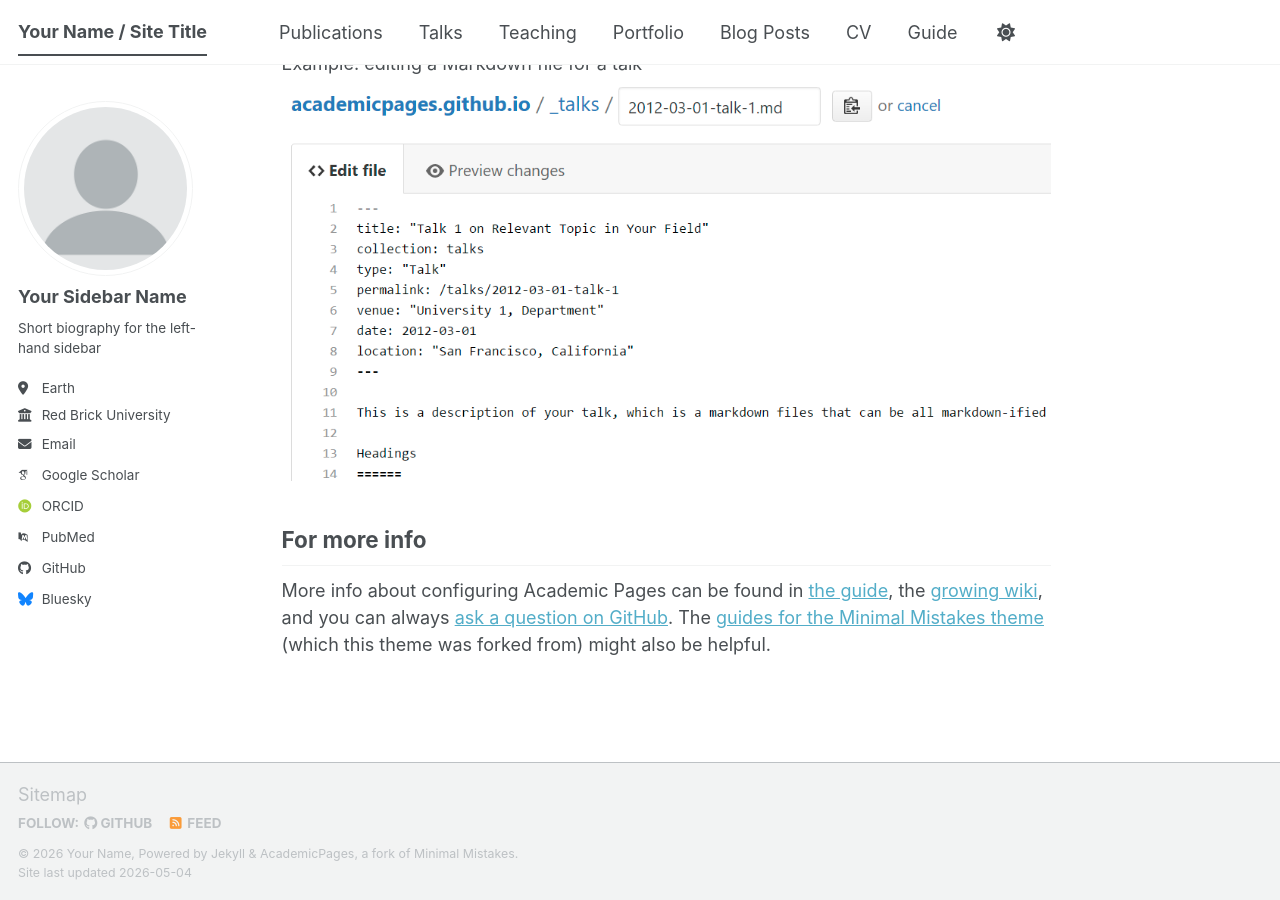
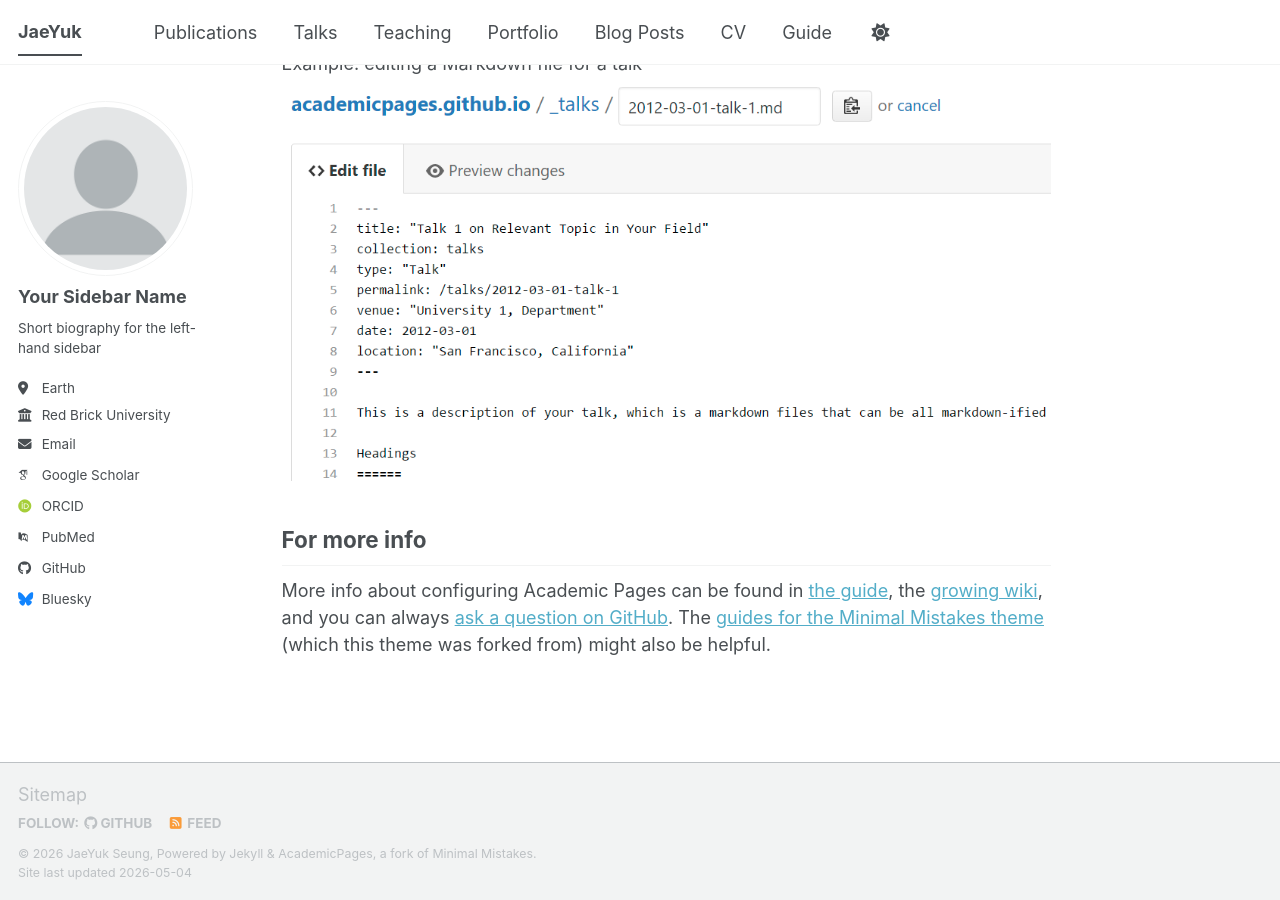
Before and after one commit to JaeWook-S/JaeWook-S.github.io, a Jekyll site: the page built from _pages/about.md, in a window 1280 px wide and 900 px high, scrolled down 2720 px. Built offline with Jekyll 4.4.1, drawn with Linux system fonts in a browser that asks for light colours; some web fonts are replaced; a script bundle is joined from its source files by our own code; library files that are not in the unit come from our copies.

Commit message:
new template

```diff
--- a/_config.yml
+++ b/_config.yml
@@ -9,14 +9,14 @@
 # Basic Site Settings
 locale                   : "en-US"
 site_theme               : "default" # The available themes options are "default", "air", "sunrise", "mint", "dirt" and "contrast"
-title                    : "Your Name / Site Title"
+title                    : "JaeYuk"
 title_separator          : "-"
-name                     : &name "Your Name"
+name                     : &name "JaeYuk Seung"
 description              : &description "Your Name's academic portfolio"   # Update this with a general description of your site, this is the default if not overridden by a page
-url                      : https://academicpages.github.io # The base hostname & protocol for your site e.g. "https://[your GitHub username].github.io",
+url                      : https://JaeWook-S.github.io # The base hostname & protocol for your site e.g. "https://[your GitHub username].github.io",
                                                            # or if you already have some other page hosted on Github then use "https://[your GitHub username].github.io/[Your Repo Name]"
 baseurl                  : "" # the subpath of your site, e.g. "/blog"
-repository               : "academicpages/academicpages.github.io"
+repository               : "JaeWook-S/JaeWook-S.github.io"
 
 # Site Author - The following control what appear as part of the author content on the side bar.
 #               If a field is blank the icon and link will not appear, otherwise it will be shown.
@@ -51,7 +51,7 @@
   bitbucket        : # Username - Update with your username on the site
   codepen          : # Username
   dribbble         : # Username
-  github           : "academicpages"
+  github           : "JaeWook-S"
   kaggle           : # Username
   stackoverflow    : # User number or user number and name (i.e., use "1" or "1/jeff-atwood")
 
```
